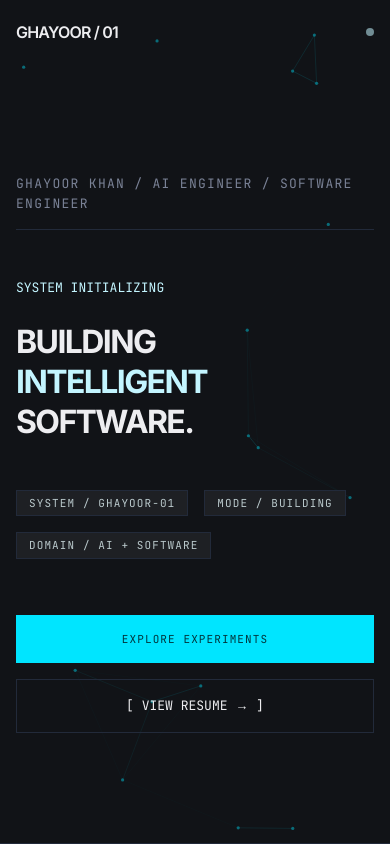
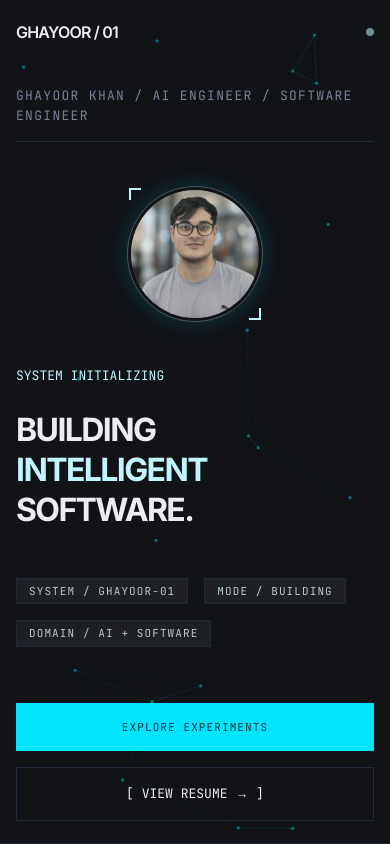
Before and after one commit to Ghayoor-105/portfolio, a Next.js app: page / in a window 390 px wide. Shown: the top 844 px of the page. Built offline with nearby package versions, Linux system fonts and the light colour scheme.

Commit message:
style: make hero photo responsive on mobile with corner brackets, add accent border to Identity statement

```diff
--- a/components/sections/Hero.tsx
+++ b/components/sections/Hero.tsx
@@ -9,8 +9,7 @@ const IntelligenceField = dynamic(() =>
 export function Hero() {
   return (
     <header className="relative flex min-h-screen w-full flex-col items-start justify-center overflow-hidden border-b border-outline-strong bg-surface-dim px-margin-mobile pt-16 md:px-margin-desktop">
-      <IntelligenceField />
-      <HeroPhoto />
+           <IntelligenceField />
 
       <div className="relative z-10 mx-auto w-full max-w-[1200px]">
         <div className="mb-12 flex w-full flex-col justify-between border-b border-outline-strong pb-4 font-mono text-[13px] uppercase tracking-widest text-on-surface-subdued md:flex-row">
@@ -18,6 +17,7 @@ export function Hero() {
         </div>
 
         <div className="mt-12 flex flex-col gap-6">
+          <HeroPhoto />
           <BootSequence />
 
           <h1 className="max-w-4xl text-[32px] font-bold uppercase leading-tight tracking-tighter text-on-surface md:text-[48px] md:leading-[56px]">
--- a/components/ui/HeroPhoto.tsx
+++ b/components/ui/HeroPhoto.tsx
@@ -2,6 +2,27 @@ import Image from "next/image";
 
 export function HeroPhoto() {
   return (
+    <>
+           {/* Mobile: smaller, centered, in-flow above the headline */}
+      <div className="relative mx-auto mb-6 h-32 w-32 md:hidden">
+        <div className="absolute -inset-1 rounded-full border border-primary/30 shadow-[0_0_20px_2px_rgba(0,229,255,0.15)]" />
+        <div className="absolute -left-0.5 -top-0.5 h-3 w-3 border-l-2 border-t-2 border-primary" />
+        <div className="absolute -bottom-0.5 -right-0.5 h-3 w-3 border-b-2 border-r-2 border-primary" />
+        <div className="relative h-full w-full overflow-hidden rounded-full">
+          <Image
+            src="/images/profile.jpg"
+            alt="Ghayoor Khan"
+            fill
+            sizes="128px"
+            className="object-cover"
+            style={{ filter: "grayscale(0.5) contrast(1.05) brightness(0.9)" }}
+            priority
+          />
+          <div className="pointer-events-none absolute inset-0 bg-gradient-to-b from-primary/15 to-transparent" />
+        </div>
+      </div>
+
+      {/* Desktop: floating, absolute-positioned, corner brackets */}
       <div className="avatar-float pointer-events-none absolute right-8 top-1/2 z-[5] hidden h-64 w-64 translate-y-[calc(-50%+36px)] md:right-16 md:flex md:h-72 md:w-72">
         <div className="absolute -inset-1.5 rounded-full border border-primary/30 shadow-[0_0_30px_4px_rgba(0,229,255,0.18)]" />
         <div className="absolute -left-1 -top-1 h-5 w-5 border-l-2 border-t-2 border-primary" />
@@ -19,5 +40,6 @@ export function HeroPhoto() {
           <div className="pointer-events-none absolute inset-0 bg-gradient-to-b from-primary/15 to-transparent" />
         </div>
       </div>
+    </>
   );
 }
```
Lines whose indentation alone changed are shown as unchanged.
